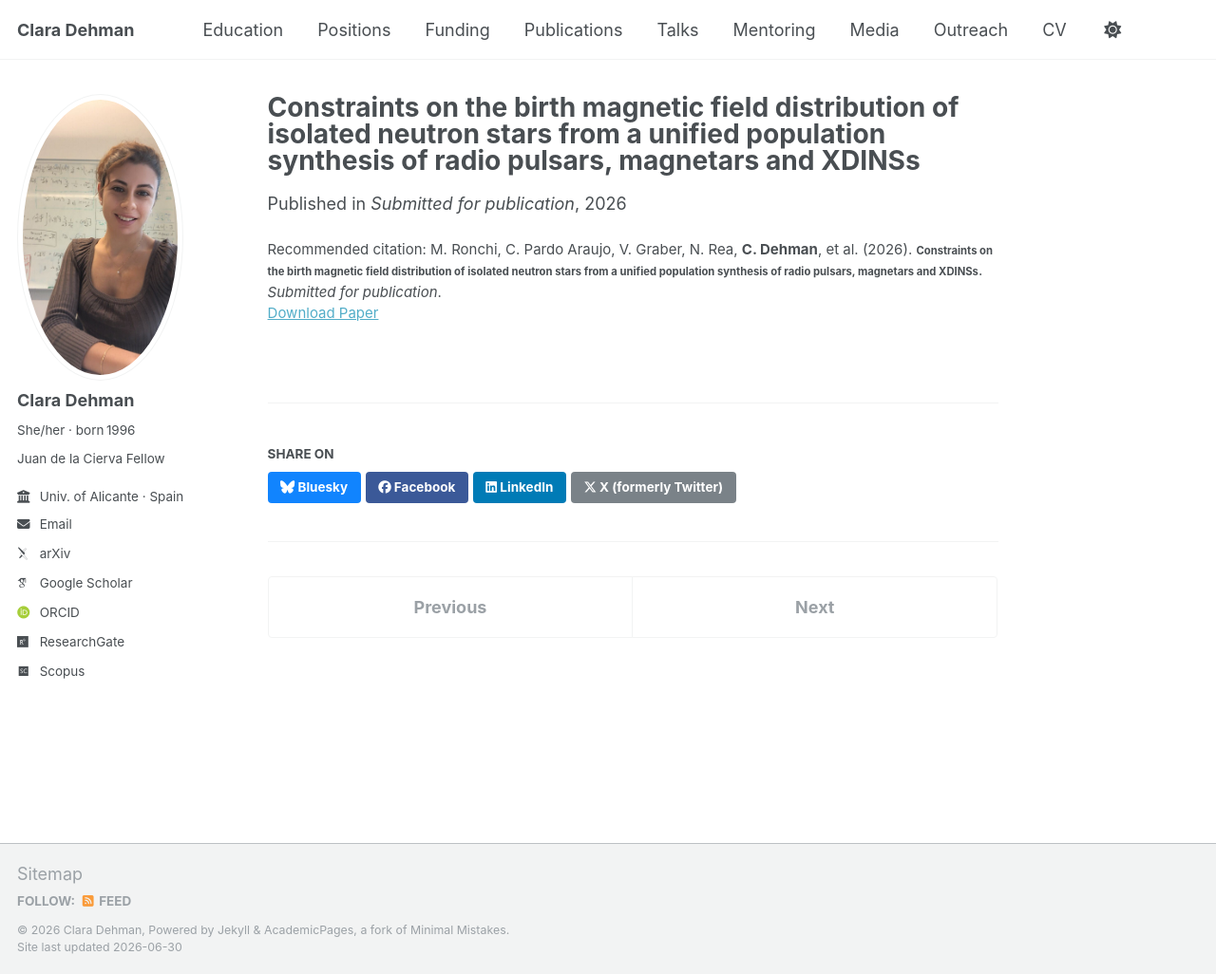
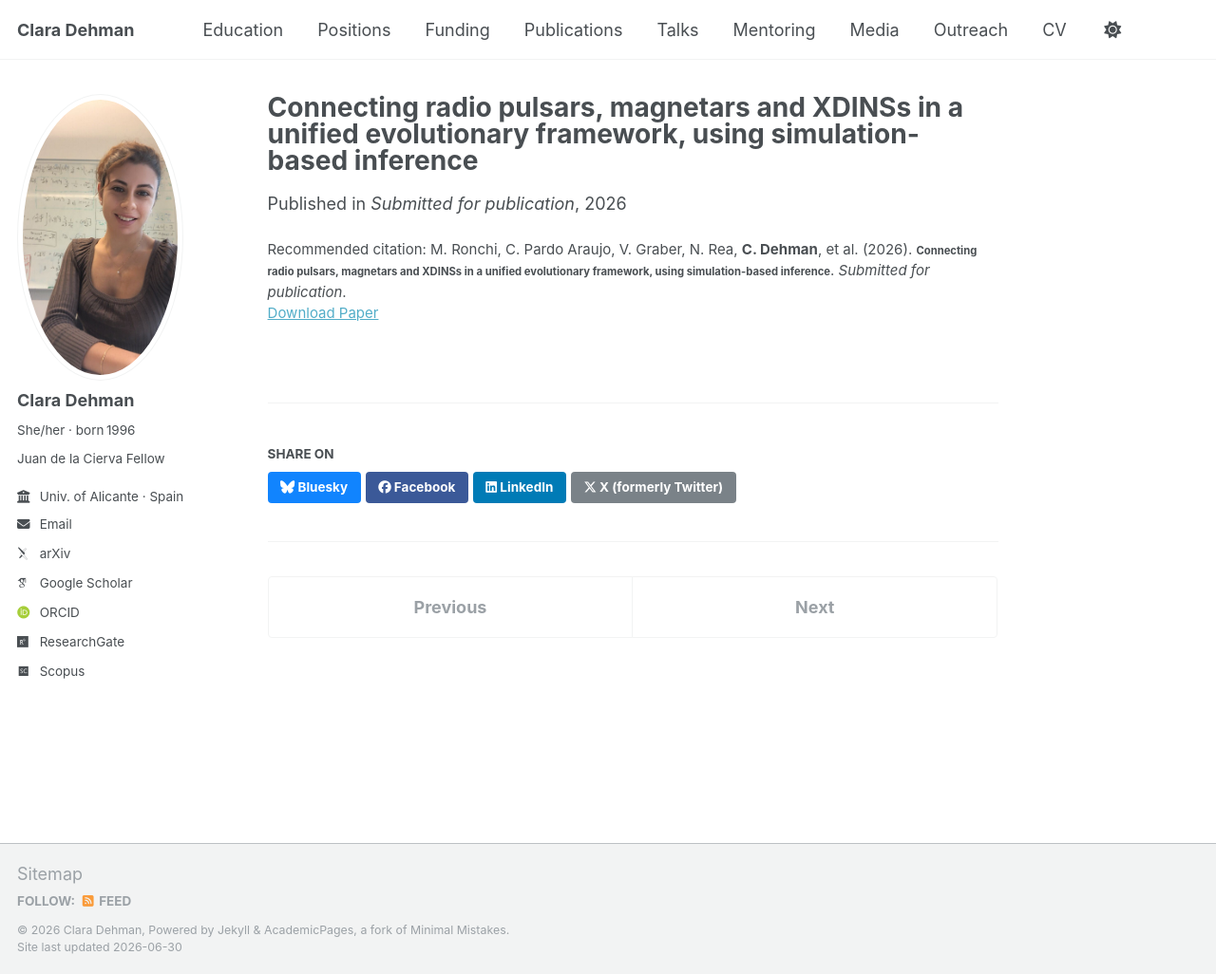
Before and after one commit to ClaraDehman/ClaraDehman.github.io, a Jekyll site: the page built from _publications/2026_06_15_Ronchi.md, in a window 1280 px wide and 1026 px high. Shown: the whole window at 95% size. Built offline with Jekyll 4.4.1, drawn with Linux system fonts in a browser that asks for light colours; some web fonts are replaced.

Commit message:
Update 2026_06_15_Ronchi.md

```diff
--- a/_publications/2026_06_15_Ronchi.md
+++ b/_publications/2026_06_15_Ronchi.md
@@ -1,12 +1,12 @@
 ---
-title: "Constraints on the birth magnetic field distribution of isolated neutron stars from a unified population synthesis of radio pulsars, magnetars and XDINSs"
+title: "Connecting radio pulsars, magnetars and XDINSs in a unified evolutionary framework, using simulation-based inference"
 collection: publications
 category: submitted
 permalink: /publication/2026-population-synthesis
-excerpt: 'Constraints on the birth magnetic field distribution of isolated neutron stars from a unified population synthesis of radio pulsars, magnetars and XDINSs'
+excerpt: 'Connecting radio pulsars, magnetars and XDINSs in a unified evolutionary framework, using simulation-based inference'
 date: 2026-06-15
 venue: 'Submitted for publication'
 paperurl: '/files/Ronchi2026_popsyn.pdf'
 authors: "<strong>23.</strong> M. Ronchi, C. Pardo Araujo, V, Graber, N. Rea, <strong><u>C. Dehman</u></strong>, et al."
-citation: 'M. Ronchi, C. Pardo Araujo, V. Graber, N. Rea, <strong>C. Dehman</strong>, et al. (2026). <small><strong>Constraints on the birth magnetic field distribution of isolated neutron stars from a unified population synthesis of radio pulsars, magnetars and XDINSs</strong></small>. <em>Submitted for publication</em>.'
+citation: 'M. Ronchi, C. Pardo Araujo, V. Graber, N. Rea, <strong>C. Dehman</strong>, et al. (2026). <small><strong>Connecting radio pulsars, magnetars and XDINSs in a unified evolutionary framework, using simulation-based inference</strong></small>. <em>Submitted for publication</em>.'
 ---
```
